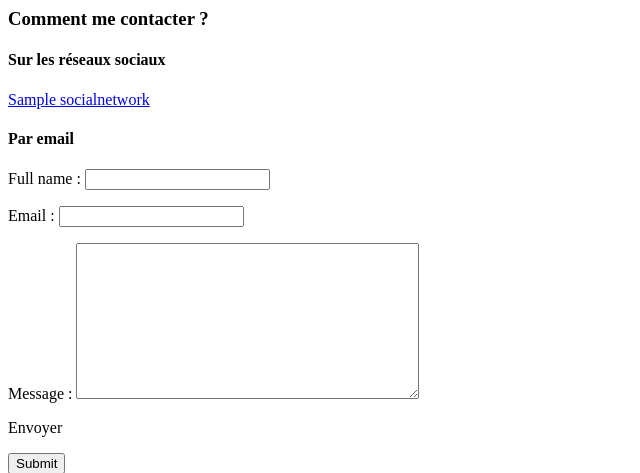
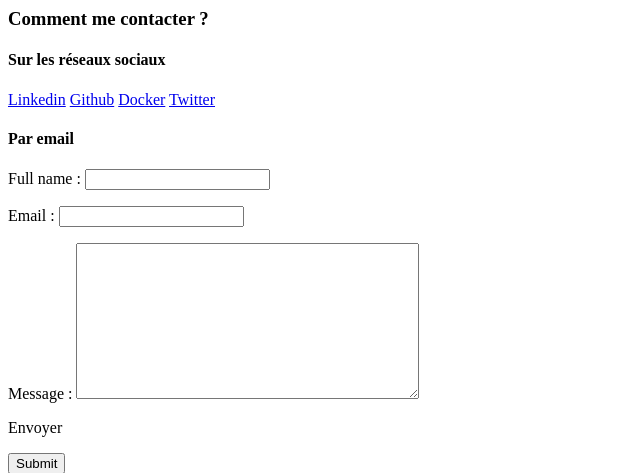
Before and after one commit to AlexandreCollet/alexandre-collet.fr, a Django app: template cv/templates/cv/sections/contact.html in a window 1280 px wide. Shown: the top 473 px of the page, without its empty margins (0-640 px from the left). Run offline with Django 3.2, Linux system fonts and the light colour scheme; the template is opened without the code that fills it: values that come from a table or form of the project are taken from there, others are empty; tables that the repository leaves empty hold one stand-in row (values such as "Sample post").

Commit message:
cv.templates.cv.sections.contact: use social network links from resume

```diff
--- a/cv/templates/cv/sections/contact.html
+++ b/cv/templates/cv/sections/contact.html
@@ -2,9 +2,18 @@
     <h3>Comment me contacter ?</h3>
     <section id="social">
         <h4>Sur les réseaux sociaux</h4>
-        {% for social_network in social_networks %}
-            <a href="{{ social_network.url }}" class="btn btn-red btn-icon-{{ social_network.name | lower }}" title="Se rendre sur mon profil {{ social_network.name | capfirst }}">{{ social_network.name }}</a>
-        {% endfor %}
+        {% if resume.linkedin %}
+            <a href="{{ resume.linkedin }}" class="btn btn-red btn-icon-linkedin" title="Se rendre sur mon profil Linkedin">Linkedin</a>
+        {% endif %}
+        {% if resume.github %}
+            <a href="{{ resume.github }}" class="btn btn-red btn-icon-github" title="Se rendre sur mon profil Github">Github</a>
+        {% endif %}
+        {% if resume.docker %}
+            <a href="{{ resume.docker }}" class="btn btn-red btn-icon-docker" title="Se rendre sur mon profil Docker">Docker</a>
+        {% endif %}
+        {% if resume.twitter %}
+            <a href="{{ resume.twitter }}" class="btn btn-red btn-icon-twitter" title="Se rendre sur mon profil Twitter">Twitter</a>
+        {% endif %}
     </section>
     <form id="contact_form" action="{% url 'cv:contact' %}" method="POST">
         <h4>Par email</h4>
```
